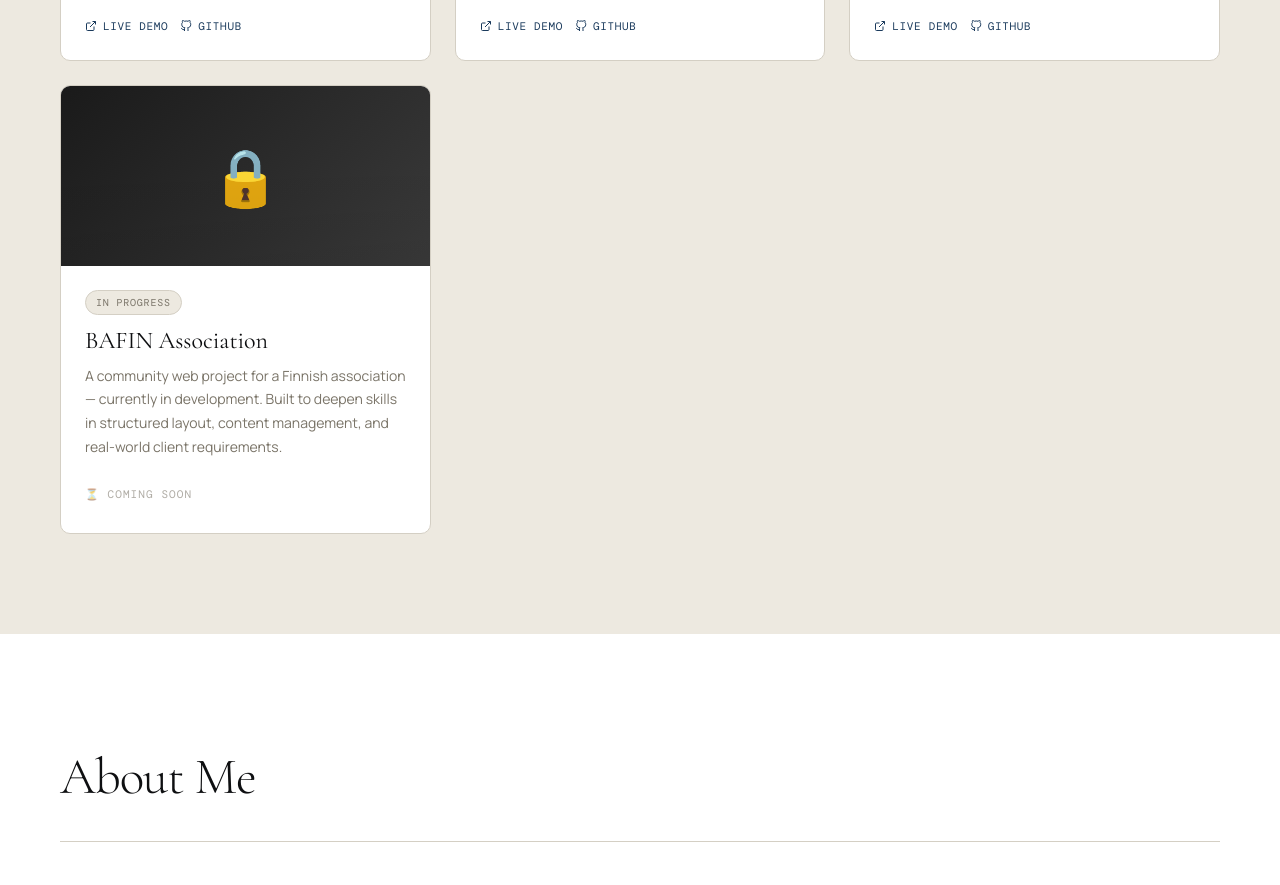
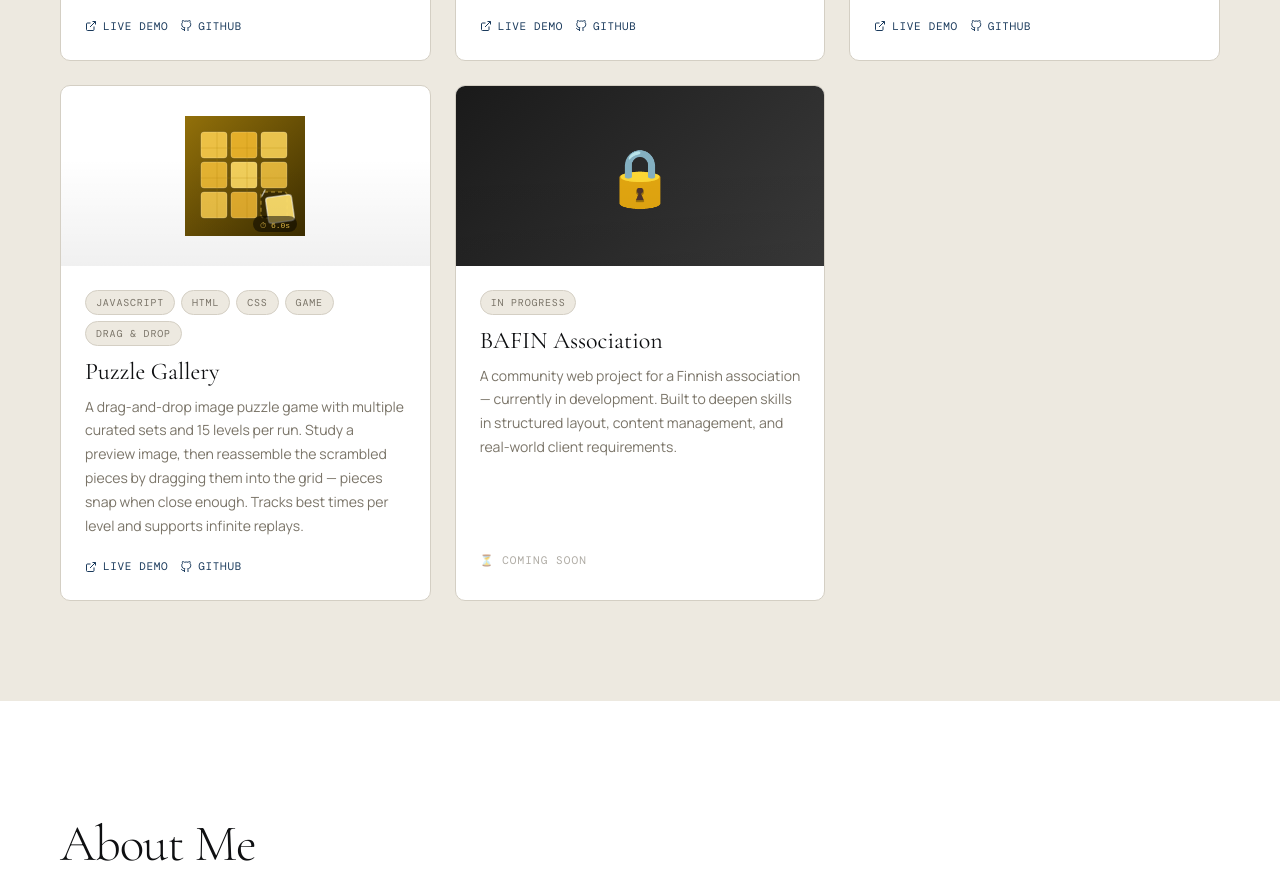
Before and after one commit to pseal/portfolio, a plain HTML site: page index.html in a window 1280 px wide. Shown: the part 2009-2894 px from the top of the page. Drawn offline with nearby package versions, Linux system fonts and the light colour scheme; a web font is replaced by a local one.

Commit message:
Update index.html

```diff
--- a/index.html
+++ b/index.html
@@ -1127,6 +1127,86 @@ footer {
       </div>
     </div>
 
+    <!-- Puzzle Gallery -->
+    <div class="project-card fade-up">
+      <div class="project-thumb thumb-puzzle">
+        <svg viewBox="0 0 120 120" width="120" height="120" xmlns="http://www.w3.org/2000/svg">
+          <defs>
+            <linearGradient id="pgGold" x1="0" y1="0" x2="1" y2="1">
+              <stop offset="0%" stop-color="#92700a"/>
+              <stop offset="100%" stop-color="#3d2e00"/>
+            </linearGradient>
+          </defs>
+          <!-- Background -->
+          <rect width="120" height="120" fill="url(#pgGold)"/>
+
+          <!-- 3x3 puzzle grid centred, one piece missing (bottom-right) -->
+          <!-- Pieces: each 26x26 with 3px gap, grid starts at x=16, y=16 -->
+
+          <!-- Row 1 -->
+          <rect x="16" y="16" width="26" height="26" rx="3" fill="rgba(255,210,80,0.85)" stroke="rgba(255,255,255,0.2)" stroke-width="1"/>
+          <rect x="46" y="16" width="26" height="26" rx="3" fill="rgba(255,195,50,0.8)"  stroke="rgba(255,255,255,0.2)" stroke-width="1"/>
+          <rect x="76" y="16" width="26" height="26" rx="3" fill="rgba(255,215,90,0.85)" stroke="rgba(255,255,255,0.2)" stroke-width="1"/>
+
+          <!-- Row 2 -->
+          <rect x="16" y="46" width="26" height="26" rx="3" fill="rgba(255,200,60,0.8)"  stroke="rgba(255,255,255,0.2)" stroke-width="1"/>
+          <rect x="46" y="46" width="26" height="26" rx="3" fill="rgba(255,220,100,0.9)" stroke="rgba(255,255,255,0.2)" stroke-width="1"/>
+          <rect x="76" y="46" width="26" height="26" rx="3" fill="rgba(255,205,70,0.8)"  stroke="rgba(255,255,255,0.2)" stroke-width="1"/>
+
+          <!-- Row 3 -->
+          <rect x="16" y="76" width="26" height="26" rx="3" fill="rgba(255,210,80,0.85)" stroke="rgba(255,255,255,0.2)" stroke-width="1"/>
+          <rect x="46" y="76" width="26" height="26" rx="3" fill="rgba(255,195,55,0.8)"  stroke="rgba(255,255,255,0.2)" stroke-width="1"/>
+          <!-- Missing piece (bottom-right) — empty slot -->
+          <rect x="76" y="76" width="26" height="26" rx="3" fill="rgba(0,0,0,0.35)" stroke="rgba(255,210,80,0.4)" stroke-width="1.5" stroke-dasharray="4 3"/>
+
+          <!-- Subtle image lines across filled pieces (suggest a picture) -->
+          <line x1="16" y1="32" x2="102" y2="32" stroke="rgba(180,130,0,0.25)" stroke-width="1"/>
+          <line x1="16" y1="62" x2="102" y2="62" stroke="rgba(180,130,0,0.25)" stroke-width="1"/>
+          <line x1="32" y1="16" x2="32" y2="102" stroke="rgba(180,130,0,0.25)" stroke-width="1"/>
+          <line x1="62" y1="16" x2="62" y2="102" stroke="rgba(180,130,0,0.25)" stroke-width="1"/>
+
+          <!-- Floating missing piece (being dragged in) -->
+          <rect x="82" y="80" width="26" height="26" rx="3"
+                fill="rgba(255,225,110,0.95)" stroke="rgba(255,255,255,0.5)" stroke-width="1.5"
+                transform="rotate(-8 95 93)"/>
+          <!-- Arrow suggesting drag -->
+          <path d="M80 74 L77 80" stroke="rgba(255,255,255,0.6)" stroke-width="1.5"
+                fill="none" stroke-linecap="round" marker-end="url(#arr)"/>
+
+          <!-- Timer badge -->
+          <rect x="68" y="100" width="44" height="16" rx="8" fill="rgba(0,0,0,0.5)"/>
+          <text x="90" y="112" font-family="monospace" font-size="8" fill="rgba(255,210,80,0.9)"
+                text-anchor="middle">⏱ 6.0s</text>
+        </svg>
+      </div>
+      <div class="project-body">
+        <div class="project-tags">
+          <span class="tag">JavaScript</span>
+          <span class="tag">HTML</span>
+          <span class="tag">CSS</span>
+          <span class="tag">Game</span>
+          <span class="tag">Drag &amp; Drop</span>
+        </div>
+        <div class="project-name">Puzzle Gallery</div>
+        <p class="project-desc">
+          A drag-and-drop image puzzle game with multiple curated sets and 15 levels
+          per run. Study a preview image, then reassemble the scrambled pieces by
+          dragging them into the grid — pieces snap when close enough. Tracks best
+          times per level and supports infinite replays.
+        </p>
+        <div class="project-links">
+          <a href="https://puzzle-game-gold-one.vercel.app/" target="_blank" class="proj-link">
+            <svg viewBox="0 0 24 24" fill="none" stroke="currentColor" stroke-width="2"><path d="M18 13v6a2 2 0 01-2 2H5a2 2 0 01-2-2V8a2 2 0 012-2h6"/><polyline points="15 3 21 3 21 9"/><line x1="10" y1="14" x2="21" y2="3"/></svg>
+            Live Demo
+          </a>
+          <a href="https://github.com/pseal/puzzle-game" target="_blank" class="proj-link">
+            <svg viewBox="0 0 24 24" fill="none" stroke="currentColor" stroke-width="2"><path d="M9 19c-5 1.5-5-2.5-7-3m14 6v-3.87a3.37 3.37 0 00-.94-2.61c3.14-.35 6.44-1.54 6.44-7A5.44 5.44 0 0020 4.77 5.07 5.07 0 0019.91 1S18.73.65 16 2.48a13.38 13.38 0 00-7 0C6.27.65 5.09 1 5.09 1A5.07 5.07 0 005 4.77a5.44 5.44 0 00-1.5 3.78c0 5.42 3.3 6.61 6.44 7A3.37 3.37 0 009 18.13V22"/></svg>
+            GitHub
+          </a>
+        </div>
+      </div>
+    </div>
+
     <!-- BAFIN – Coming Soon -->
     <div class="project-card fade-up">
       <div class="project-thumb thumb-coming">🔒</div>
```
